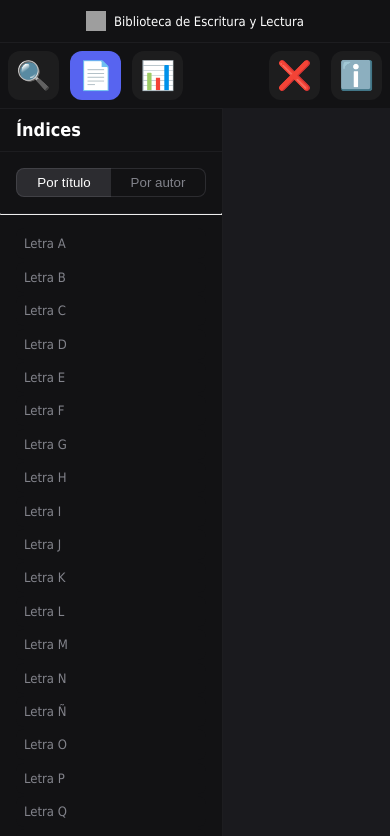
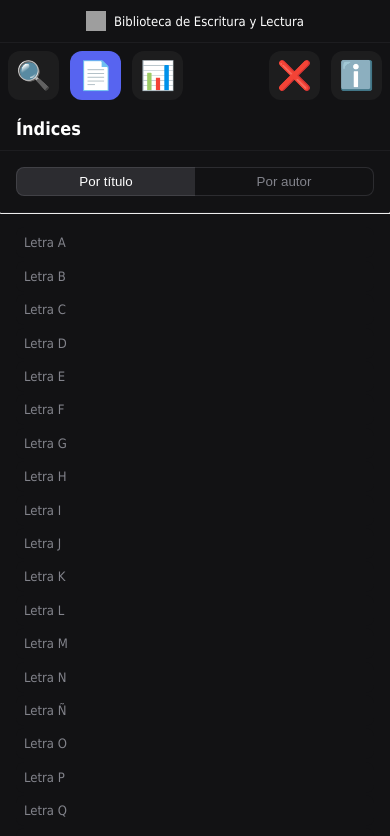
Before and after one commit to EscrituraYLectura/biblioteca, a Next.js app: page /indices in a window 390 px wide. Shown: the top 836 px of the page. Built offline with nearby package versions, Linux system fonts and the light colour scheme; grey boxes are pictures that could not be loaded; a web font is replaced by a local one.

Commit message:
Correct sidebar widths on mobile devices

```diff
--- a/styles/global.scss
+++ b/styles/global.scss
@@ -111,16 +111,6 @@ textarea {
         height: auto;
     }
 
-    .sidebar,
-    .sidebar-indices {
-        width: 100%;
-        border-right: none;
-        border-bottom: 1px solid #6d6e771f;
-        flex-shrink: 0;
-        position: relative;
-        max-height: none;
-    }
-
     .results,
     .contenedor-indices {
         height: auto;
--- a/styles/pages/buscador.module.scss
+++ b/styles/pages/buscador.module.scss
@@ -295,6 +295,13 @@
 // Estilos para teléfonos
 
 @media (max-width: 768px) {
+    .sidebar {
+        width: auto;
+        border-right: none;
+        border-top: none;
+        max-height: auto;
+    }
+
     .pagina_subtitulo {
         font-size: large;
     }
--- a/styles/pages/indices.module.scss
+++ b/styles/pages/indices.module.scss
@@ -144,6 +144,13 @@
         }
     }
 
+    .sidebar_indices {
+        width: auto;
+        border-right: none;
+        border-top: none;
+        max-height: auto;
+    }
+
     .pagina_subtitulo {
         font-size: large;
     }
```
